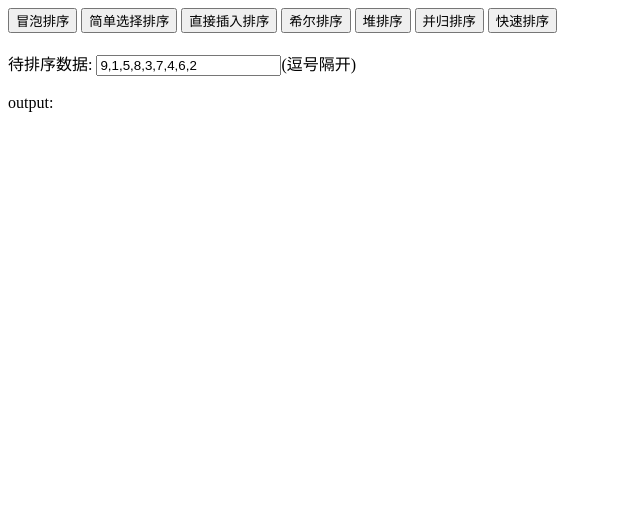
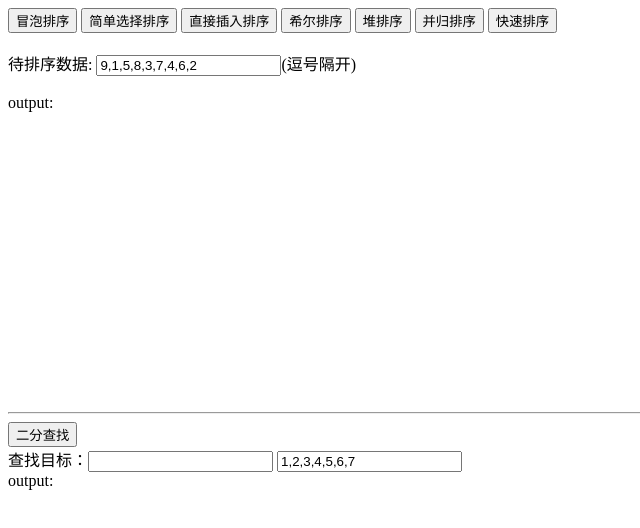
Before and after one commit to gaxking/algorithm, a plain HTML site: page index.html in a window 1280 px wide. Shown: the whole page, without its empty margins (0-640 px from the left). Drawn offline with Linux system fonts and the light colour scheme.

Commit message:
二分法查找

```diff
--- a/index.html
+++ b/index.html
@@ -18,6 +18,13 @@
 	<br>
 	<br>output:
 	<div id="output"></div>
+	<hr style="margin-top:300px;">
+	<button onclick="search('binarySearch')">二分查找</button>
+	<br>
+	查找目标：<input id="target" type="input" value="" />
+	<input id="input2" type="input" value="1,2,3,4,5,6,7" />
+	<br>output:
+	<div id="output2"></div>
 </body>
 <script>
 	var input = document.querySelector('#input'),
@@ -50,6 +57,18 @@
 		}
 		output.innerHTML = result.toString();
 	}
+	var input2 = document.querySelector('#input2'),
+		target = document.querySelector('#target'),
+		output2 = document.querySelector('#output2');
+	function search(name){
+		var data = JSON.parse("[" + input2.value + "]"), result;
+		switch(name){
+			case 'binarySearch':
+				result = binarySearch(data,target.value);
+			break;
+		}
+		output2.innerHTML = result.toString();
+	}
 </script>
 <script src="main.js"></script>
 </html>
--- a/main.js
+++ b/main.js
@@ -151,3 +151,21 @@ function Partition(data, low, high) {
 	}
 	return low;
 }
+
+//二分法查找,arr:已徘好序的数组，x：查找目标
+function binarySearch(arr,x){
+	var low = 0; high = arr.length -1;
+	while(low <= high){
+		var mid = Math.floor((high + low)/2);
+
+		if(arr[mid] == x){
+			return mid;
+		}else if(arr[mid]>x){
+			high = mid-1;
+		}else{
+			low = mid+1;
+		}
+	}
+
+	return -1;
+}
```
